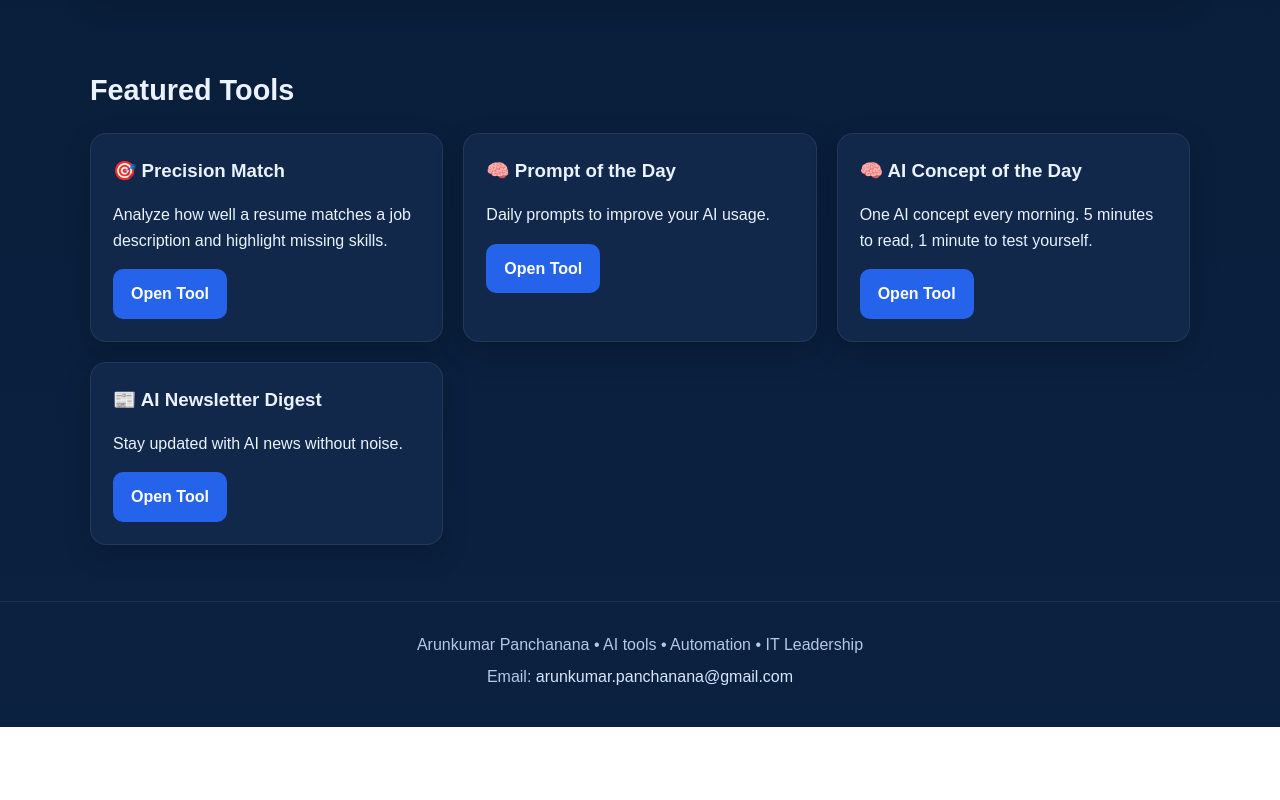
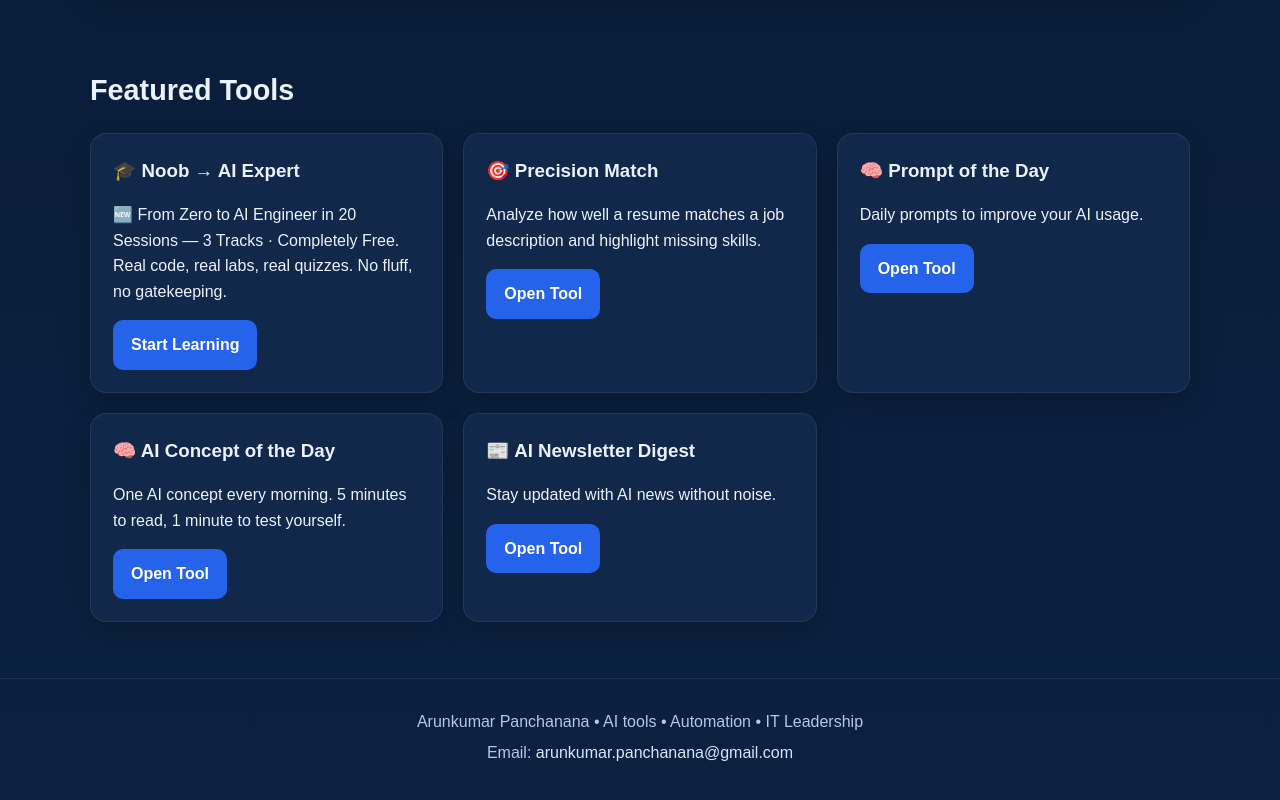
Before and after one commit to Arunkumarpanchanana/arunkumarpanchanana.github.io, a plain HTML site: page index.html in a window 1280 px wide. Shown: the part 1056-1856 px from the top of the page. Before the commit the page ends 1783 px from the top, so only its background shows below. Drawn offline with Linux system fonts and the light colour scheme.

Commit message:
Update index.html

```diff
--- a/index.html
+++ b/index.html
@@ -80,6 +80,11 @@
     <div class="card-grid">
 
       <div class="card">
+        <h3>🎓 Noob → AI Expert</h3>
+        <p>🆕 From Zero to AI Engineer in 20 Sessions — 3 Tracks · Completely Free. Real code, real labs, real quizzes. No fluff, no gatekeeping.</p>
+        <a class="button" href="https://arunkumarpanchanana.github.io/Noob-to-AI-Expert/">Start Learning</a>
+      </div>
+      <div class="card">
         <h3>🎯 Precision Match</h3>
         <p>Analyze how well a resume matches a job description and highlight missing skills.</p>
         <a class="button" href="https://arunkumarpanchanana.github.io/Precision-Match/">Open Tool</a>
```
